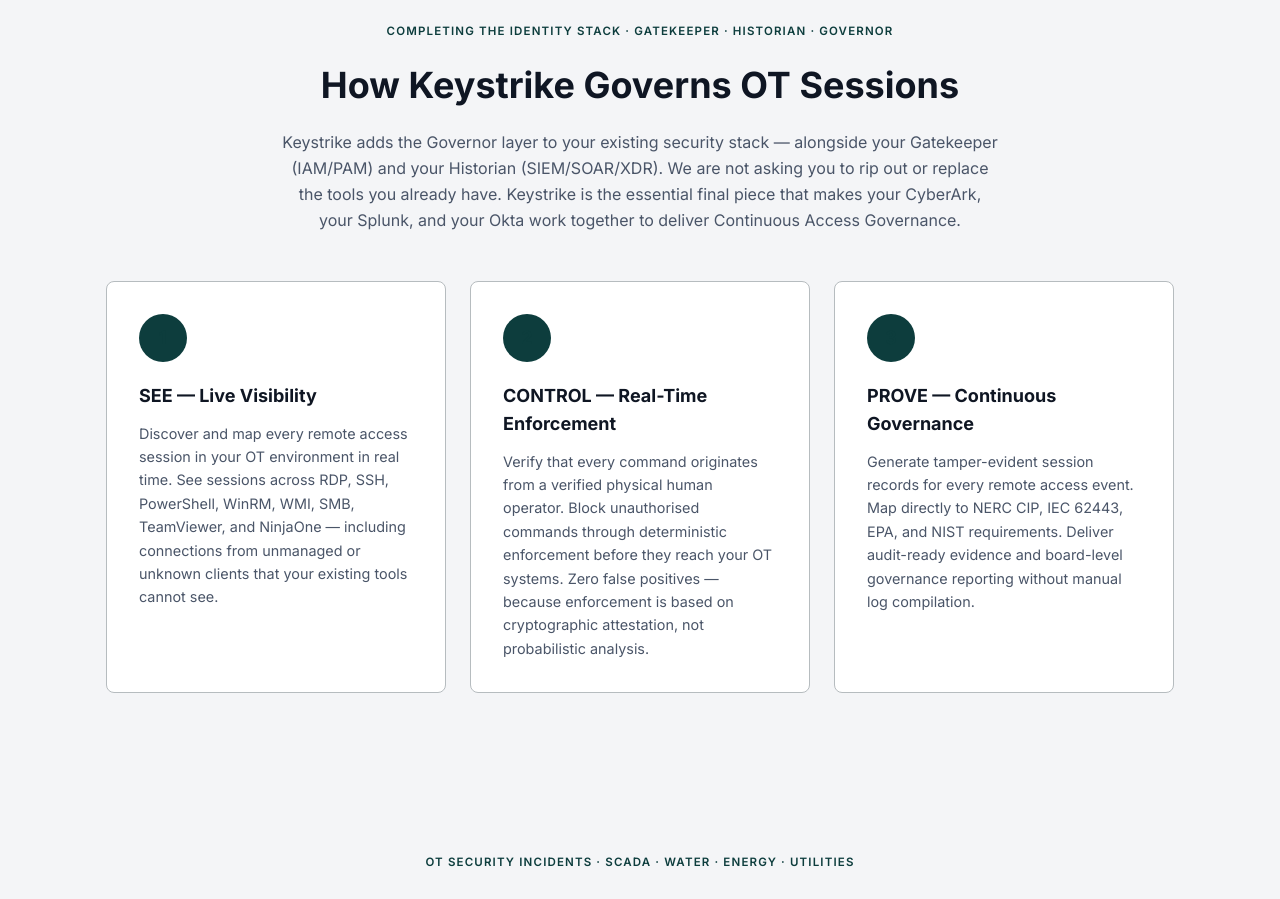
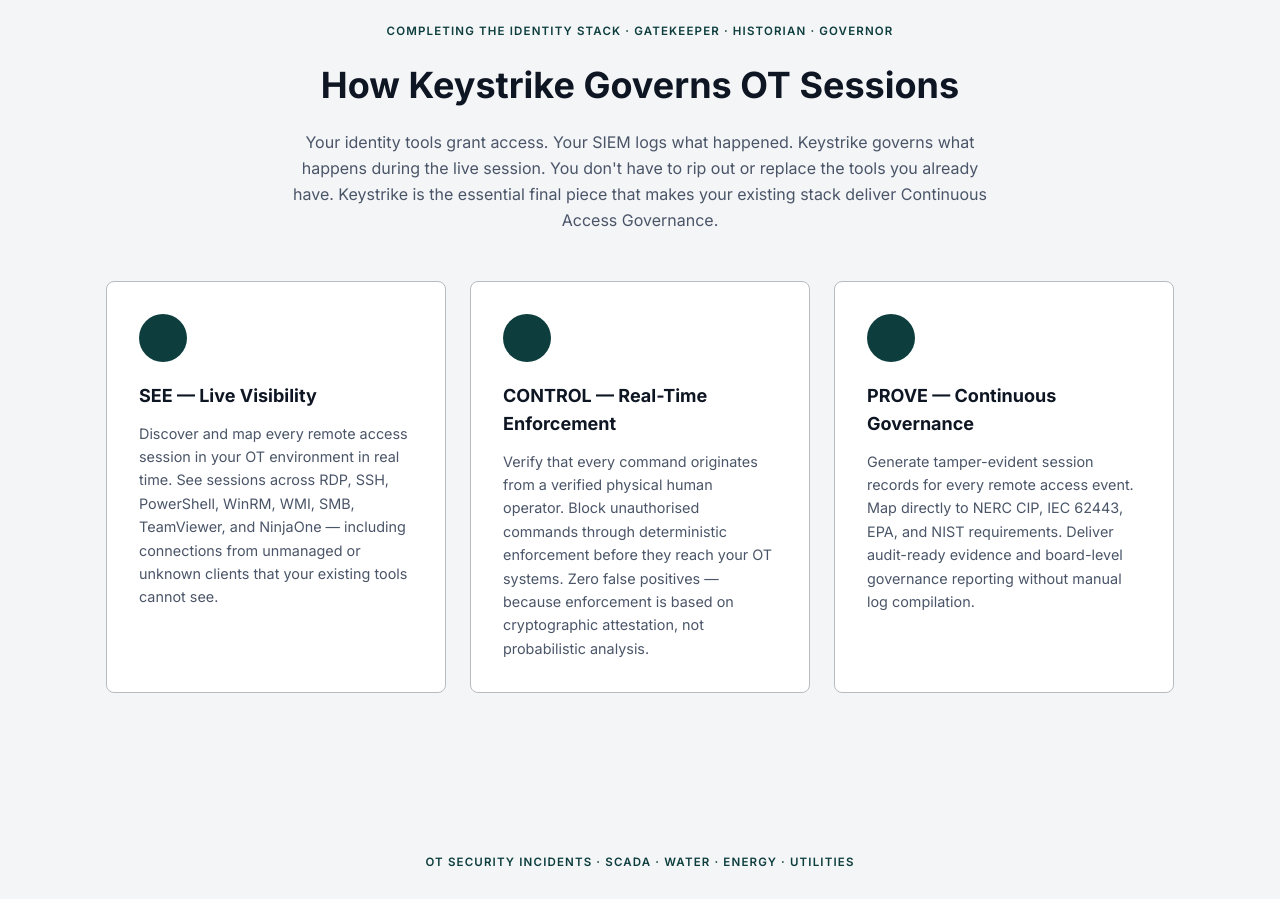
Before and after one commit to RiaanPhoenix/Keystrike-Web, a Next.js app: page /solutions/manufacturing in a window 1280 px wide. Shown: the part 1560-2459 px from the top of the page. Built offline with nearby package versions, Linux system fonts and the light colour scheme.

Commit message:
Manufacturing page: replace Gatekeeper/Historian/Governor language with direct framing

```diff
--- a/src/app/solutions/manufacturing/page.tsx
+++ b/src/app/solutions/manufacturing/page.tsx
@@ -211,7 +211,7 @@
 
           <div className="max-w-[720px] mx-auto mb-12">
             <p className="text-[#4A5568] leading-relaxed text-center">
-              Keystrike adds the Governor layer to your existing security stack — alongside your Gatekeeper (IAM/PAM) and your Historian (SIEM/SOAR/XDR). We are not asking you to rip out or replace the tools you already have. Keystrike is the essential final piece that makes your CyberArk, your Splunk, and your Okta work together to deliver Continuous Access Governance.
+              Your identity tools grant access. Your SIEM logs what happened. Keystrike governs what happens during the live session. You don&apos;t have to rip out or replace the tools you already have. Keystrike is the essential final piece that makes your existing stack deliver Continuous Access Governance.
             </p>
           </div>
 
```
